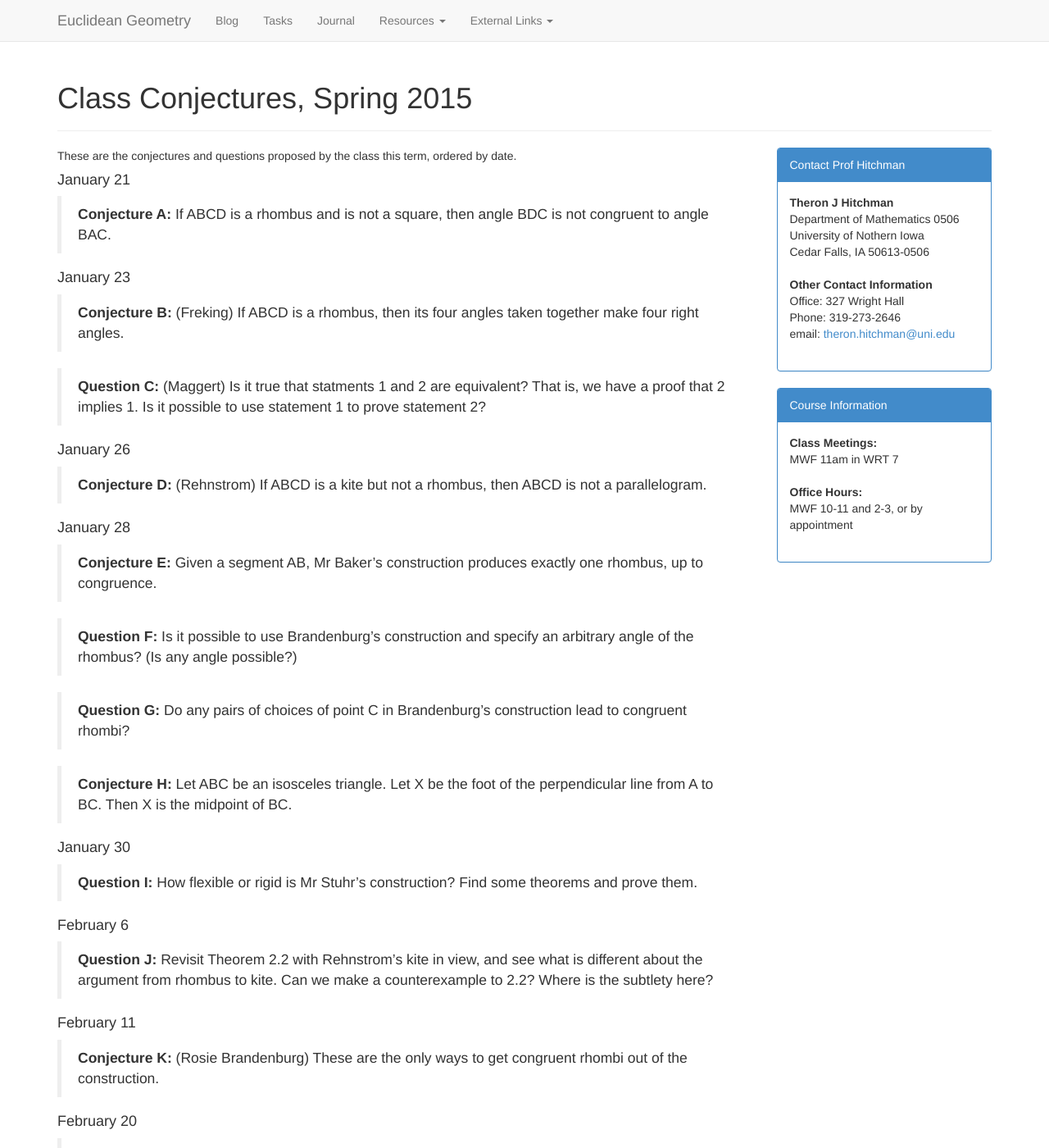
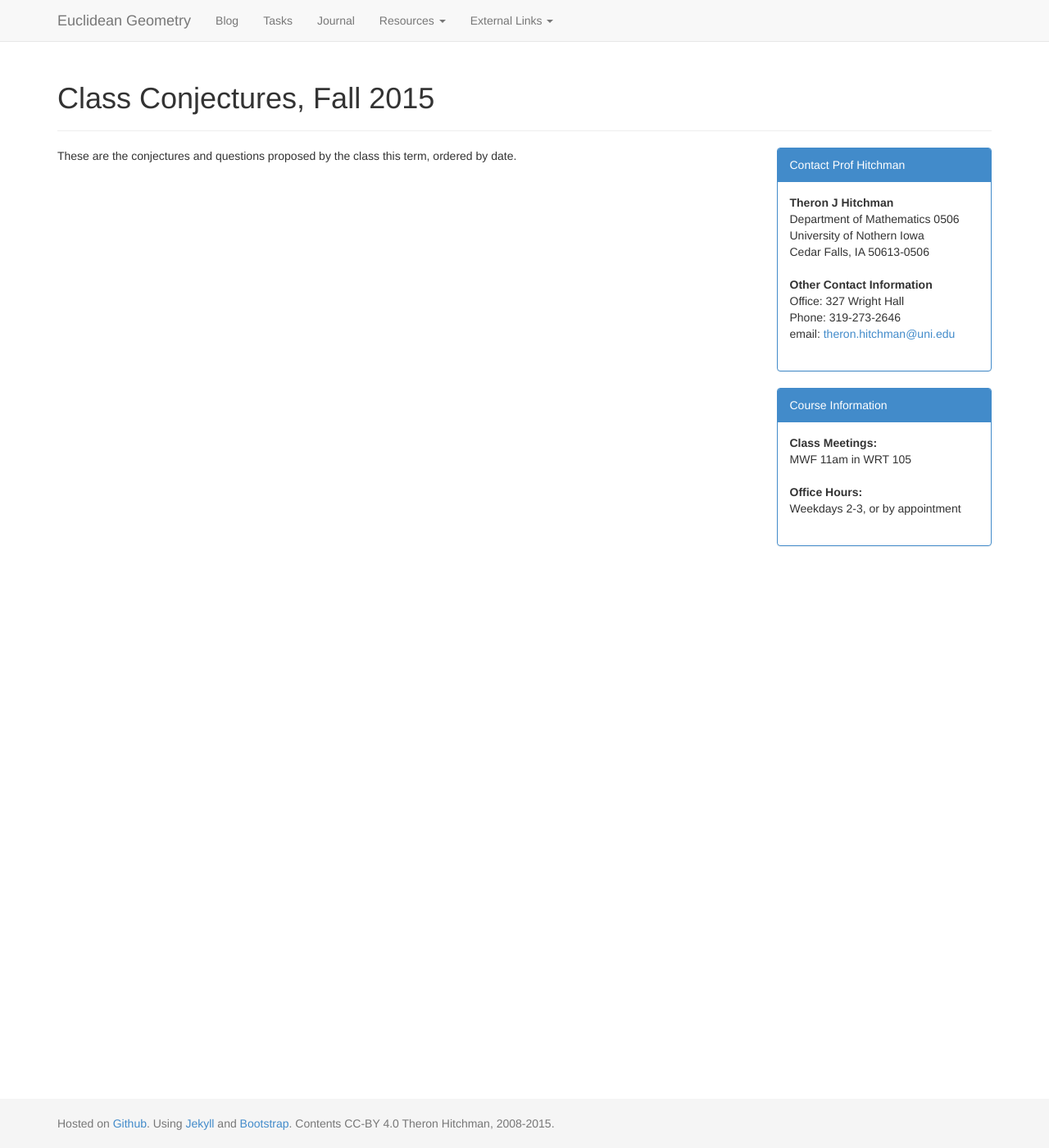
Before and after one commit to theronhitchman/euclidean-geometry, a Jekyll site: the page built from class/index.md, in a window 1280 px wide and 1400 px high. Shown: the whole window at 82% size. Built offline with Jekyll 4.4.1, drawn with Linux system fonts in a browser that asks for light colours; nearby versions of some CDN libraries; some of the changed text lies outside the part shown.

Commit message:
update sidebar with fall 2015 info and clear out class problem list

```diff
--- a/_includes/sidebar.html
+++ b/_includes/sidebar.html
@@ -28,11 +28,11 @@
   <div class="panel-body">
     <dl class="dl">
       <dt>Class Meetings:</dt>
-      <dd>MWF 11am in WRT 7</dd>
+      <dd>MWF 11am in WRT 105</dd>
     </dl>
     <dl class="dl">
       <dt>Office Hours:</dt>
-      <dd>MWF 10-11 and 2-3, or by appointment</dd>
+      <dd>Weekdays 2-3, or by appointment</dd>
     </dl>
   </div>
 </div>
--- a/class/index.md
+++ b/class/index.md
@@ -1,96 +1,7 @@
 ---
-title: Class Conjectures, Spring 2015
+title: Class Conjectures, Fall 2015
 layout: default
 ---
 
 These are the conjectures and questions proposed by the class this term,
 ordered by date.
-
-#### January 21
-
-> **Conjecture A:** If ABCD is a rhombus and is not a square, then angle BDC is not
-> congruent to angle BAC.
-
-#### January 23
-
-> **Conjecture B:** (Freking) If ABCD is a rhombus, then its four angles taken
-> together make four right angles.
-
-> **Question C:** (Maggert) Is it true that statments 1 and 2 are equivalent? That is,
-> we have a proof that 2 implies 1. Is it possible to use statement 1 to prove statement 2?
-
-#### January 26
-
-> **Conjecture D:** (Rehnstrom) If ABCD is a kite but not a rhombus, then ABCD is
-> not a parallelogram.
-
-#### January 28
-
-> **Conjecture E:** Given a segment AB, Mr Baker's construction produces
-> exactly one rhombus, up to congruence.
-
-> **Question F:** Is it possible to use Brandenburg's construction and specify
-> an arbitrary angle of the rhombus? (Is any angle possible?)
-
-> **Question G:** Do any pairs of choices of point C in Brandenburg's
-> construction lead to congruent rhombi?
-
-> **Conjecture H:** Let ABC be an isosceles triangle. Let X be the foot of the
-> perpendicular line from A to BC. Then X is the midpoint of BC.
-
-#### January 30
-
-> **Question I:** How flexible or rigid is Mr Stuhr's construction? Find some
-> theorems and prove them.
-
-#### February 6
-
-> **Question J:** Revisit Theorem 2.2 with Rehnstrom's kite in view, and see
-> what is different about the argument from rhombus to kite. Can we make a
-> counterexample to 2.2? Where is the subtlety here?
-
-#### February 11
-
-> **Conjecture K:** (Rosie Brandenburg) These are the only ways to get
->congruent rhombi out of the construction.
-
-#### February 20
-
-> **Question L:** Find a good definition of "interior angle."
-
-> **Question M:** Find a good definition of "convex pentagon."
-
-> **Question N:** Find a good definition of "point X lies inside polygon P."
-
-
-#### February 23
-
-> **Question O:** Are the two definitions of a point lying outside a polygon equivalent?
-
-#### February 27
-
-Miss Jacob's Refinements of Question J:
-
-> **Claim J1**: It is possible to construct a non-convex kite.
-
-> **Claim J2**: If a kite is not convex, then its diagonals do not cross.
-
-> **Claim J3**: If a kite is convex, then its diagonals cross.
-
-#### March 2
-
-> **Challenge P**: Find, state carefully, and prove conjectures about these new terms
-> (1) same/opposite side of a line; and
-> (2) convex.
-> Focus on things that seems obvious or important.
-
-#### March 23
-
-> **Conjecture Q:** (Baker) Let L be a line and let X and Y be points lying on the same
-> side of L. If Z is a point on the segment XY, then X and Z lie on the same side
-> of line L.
-
-#### March 25
-
-> **Question R:** How do you know that any pair of angle bisectors of a
-> triangle must actually meet?
```
